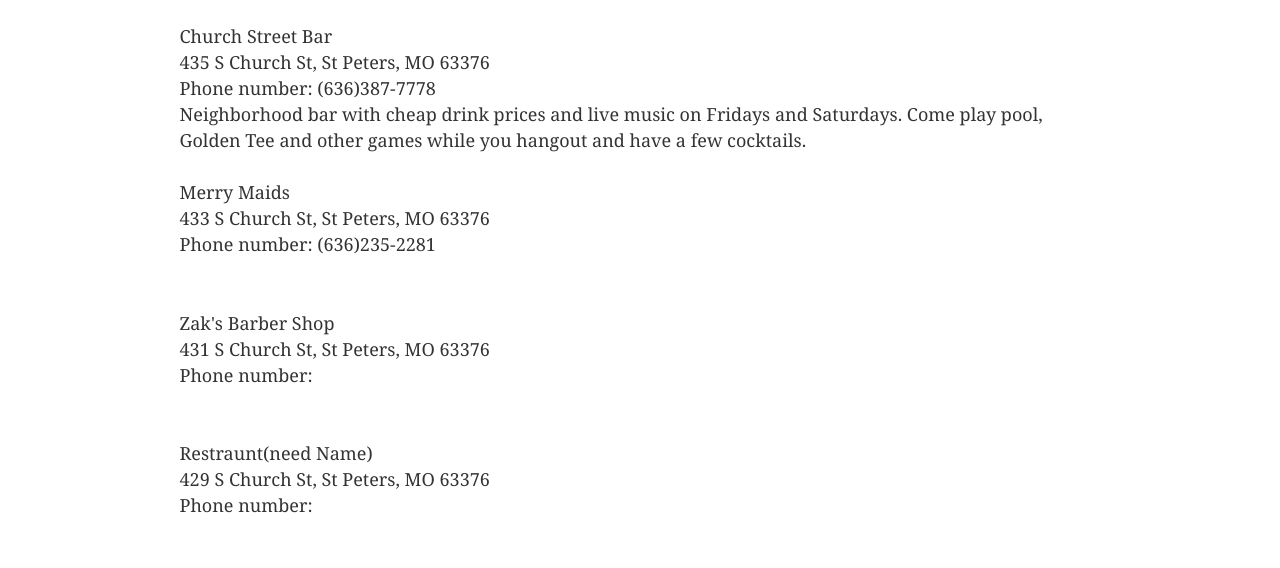
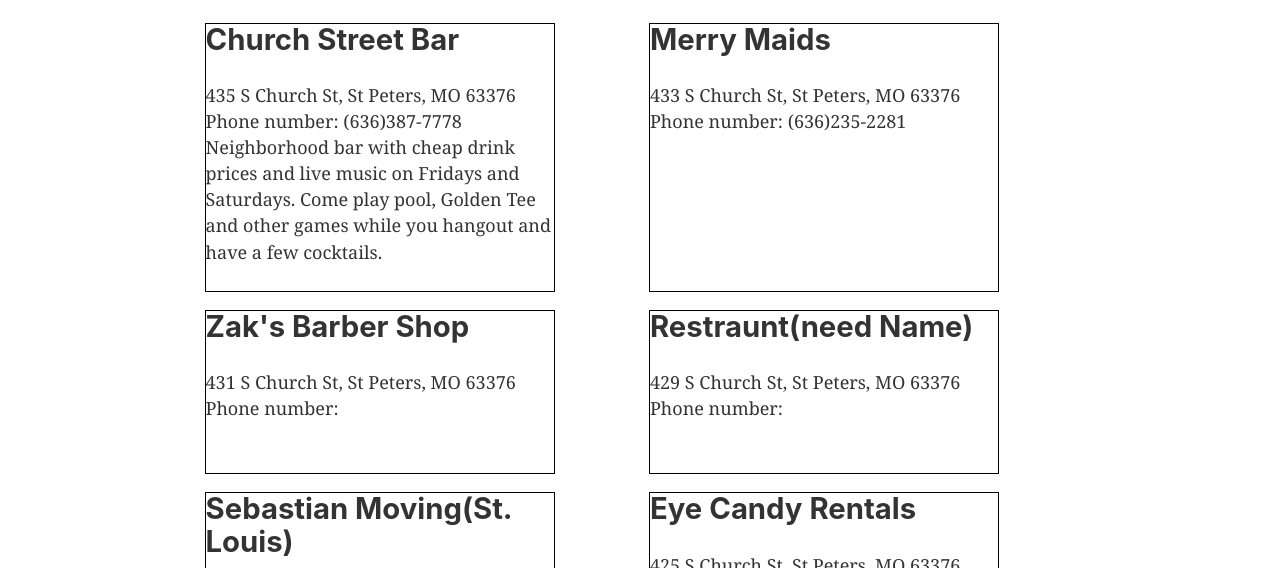
Before and after one commit to LewisII/steeplechase-plaza, a Gatsby site: page /businesses in a window 1280 px wide. Shown: the part 223-791 px from the top of the page. Built offline with nearby package versions, Linux system fonts and the light colour scheme; Gatsby itself is replaced by a stand-in of ours.

Commit message:
made visual changes to data

```diff
--- /dev/null
+++ b/src/components/directoryMap.css
@@ -0,0 +1,13 @@
+.storeCard {
+    width:350px;
+
+  border: 1px solid black;
+  }
+
+  #directoryMap {
+    display: grid;
+    grid-template-columns: repeat(auto-fit, minmax(320px, 1fr));
+
+    grid-gap: 1rem;
+  margin: 25px;
+  }
--- a/src/components/directoryMap.js
+++ b/src/components/directoryMap.js
@@ -1,21 +1,26 @@
 import React from "react"
+import "./directoryMap.css"
 
 const DirectoryMap = data => {
   return (
-    <div className="bussinessCard" width="250px">
+    <div id="directoryMap">
       {data.store.map(store => {
         return (
+          <div className="storeCard" width="50px">
             <p>
-            {store.name} <br /> {store.location}
+              <h2> {store.name} </h2>
+              {store.location}
               <br />
               Phone number: {store.telephone}
               <br />
               {store.info}
               <br />
             </p>
+          </div>
         )
       })}
     </div>
   )
 }
+
 export default DirectoryMap
```
Also changed, not shown: 2 other files. Lines whose indentation alone changed are shown as unchanged.
